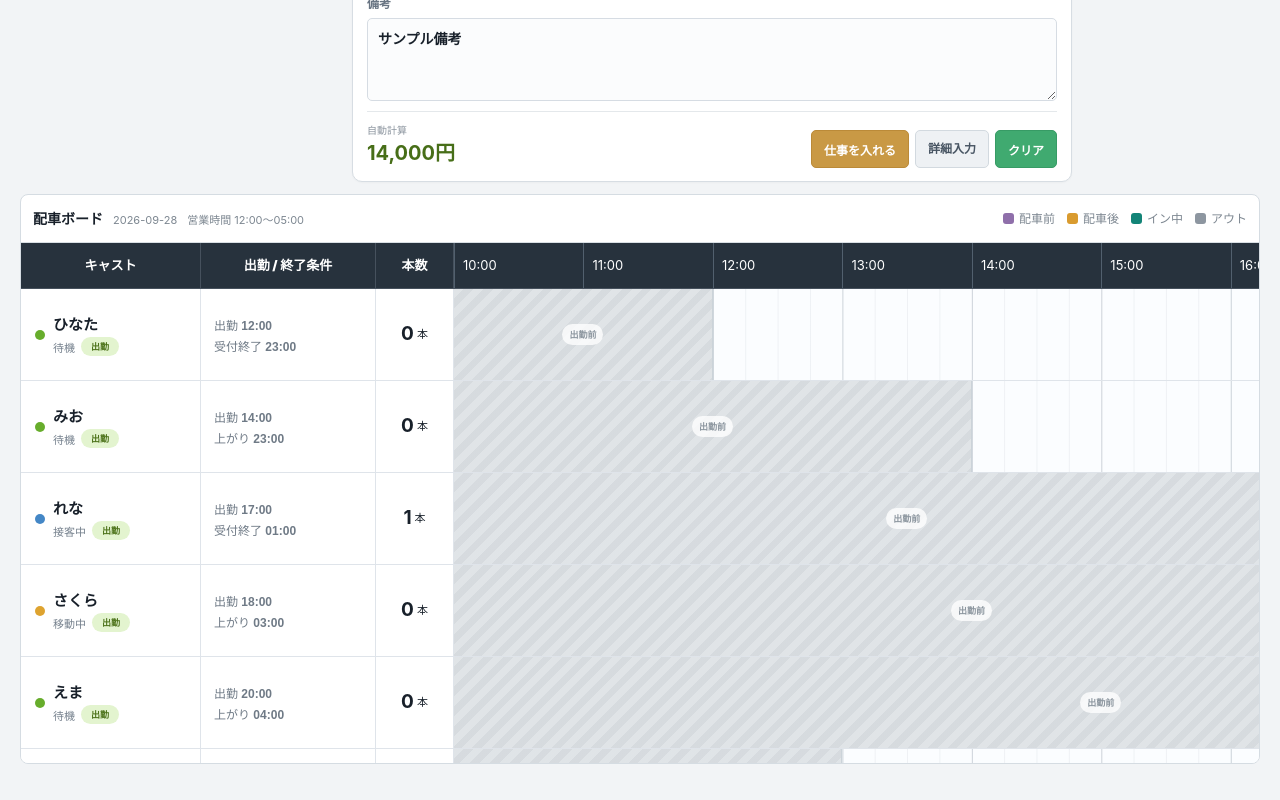
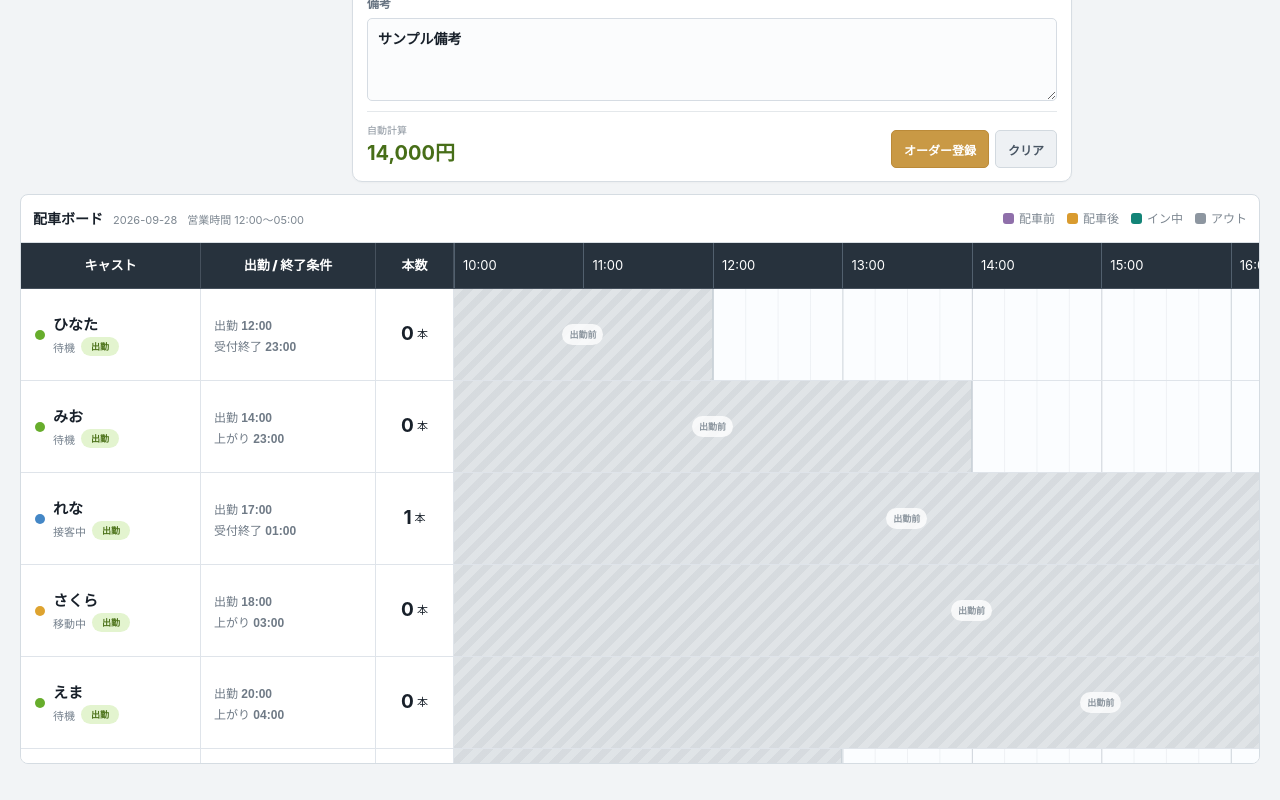
Before and after one commit to admozisan-design/night-desk, a Next.js app: page / in a window 1280 px wide. Shown: the part 1218-2018 px from the top of the page. Built offline with nearby package versions, Linux system fonts and the light colour scheme.

Commit message:
Simplify order registration actions

```diff
--- a/app/page.tsx
+++ b/app/page.tsx
@@ -944,8 +944,7 @@ export default function DashboardPage(){
             <div className="workFooter">
               <div className="workTotalSummary"><small>自動計算</small>{paymentMethod==="card" && <span>カード手数料込み</span>}<strong>{formatYen(total)}</strong></div>
               <div className="workButtons">
-                <button className="registerBtn" type="submit" disabled={!selectedCast}>{editingOrderId?"変更を保存":"仕事を入れる"}</button>
-                {!editingOrderId && <Link href="/orders/new">詳細入力</Link>}
+                <button className="registerBtn" type="submit" disabled={!selectedCast}>{editingOrderId?"変更を保存":"オーダー登録"}</button>
                 <button type="button" onClick={resetOrderForm}>{editingOrderId?"編集キャンセル":"クリア"}</button>
               </div>
             </div>
```
